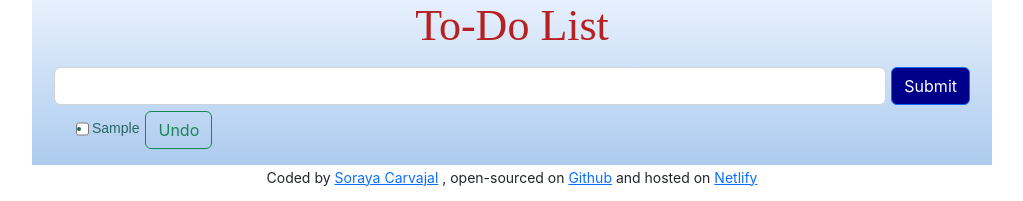
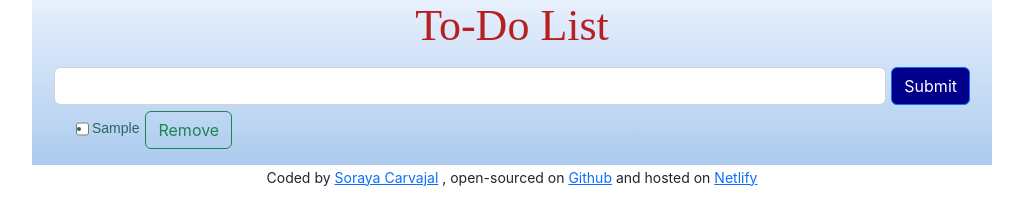
Before and after one commit to icuestiona/react-to-do-list, a React (Create React App) app: page / in a window 1280 px wide. Both pictures are taken after typing "Sample" into the empty fields and a click on the button "Submit". Shown: the top 201 px of the page, without its empty margins (128-1151 px from the left). Built offline with nearby package versions, Linux system fonts and the light colour scheme; a web font is replaced by a local one.

Commit message:
Button changed

```diff
--- a/src/components/Todo.js
+++ b/src/components/Todo.js
@@ -21,7 +21,7 @@ function Todo({ todo, toggleComplete, removeTodo }) {
         {todo.task}
       </li>
       <button onClick={handleRemoveClick} class="btn btn-outline-success">
-        Undo
+        Remove
       </button>
     </div>
   );
```
